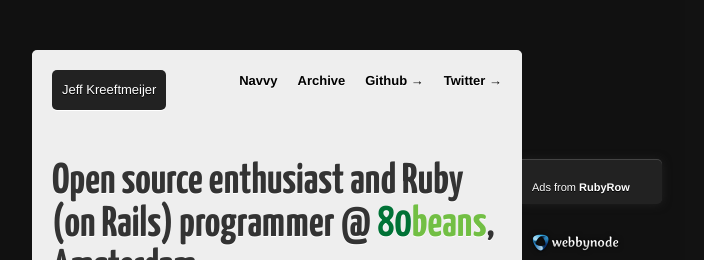
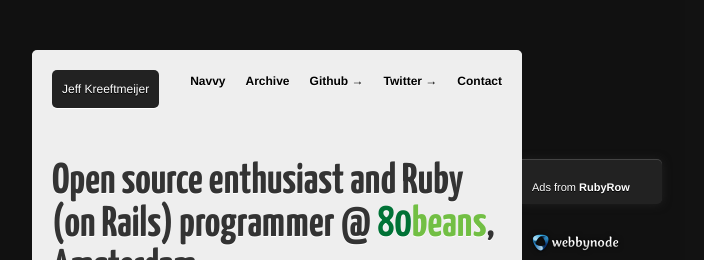
Before and after one commit to jeffkreeftmeijer/jeffkreeftmeijer.com, a Jekyll site: the page built from index.html, in a window 1280 px wide. Shown: the top 260 px of the page, without its empty margins (363-1067 px from the left). Built offline with Jekyll 4.4.1, drawn with Linux system fonts in a browser that asks for light colours; comment, search, counter and statistics services are not loaded.

Commit message:
Add a simple contact form

```diff
--- a/_layouts/default.html
+++ b/_layouts/default.html
@@ -42,6 +42,9 @@
             </li>
             <li>
               <a href="http://twitter.com/jkreeftmeijer">Twitter &rarr;</a>
+            </li>
+            <li>
+              <a href="contact">Contact</a>
             </li>
           </ul>
           <hr class="right"/>
--- a/css/screen.css
+++ b/css/screen.css
@@ -105,7 +105,7 @@ div#content img, div#content object
 
 div#header
 {
-  font-size:13px;
+  font-size:12px;
   margin:0 0 65px;
 }
 
@@ -113,12 +113,13 @@ div#header ul
 {
   float:right;
   margin:0;
+  margin: 0 -20px 0 0;
 }
 
 div#header li
 {
   float:left;
-  margin:0 0 0 20px;
+  margin:0 20px 0 0;
 }
 
 div.post
--- /dev/null
+++ b/css/wufoo.css
@@ -0,0 +1,3 @@
+div.info{
+  display:none !important;
+}
```
Also changed, not shown: contact/index.html (added, +17 -0 lines).
